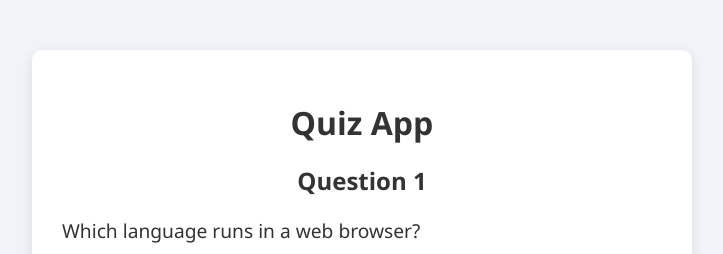
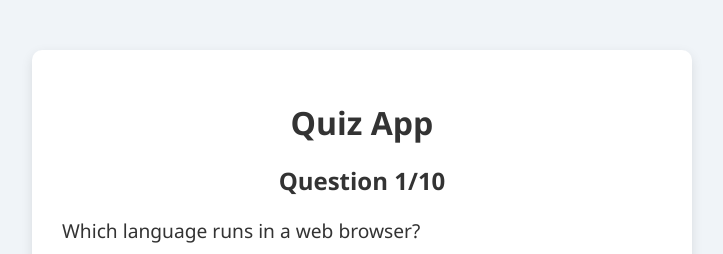
Before and after one commit to AdamAbdallah1/coding-quiz-app, a React (Vite) app: page / in a window 1280 px wide. Shown: the top 254 px of the page, without its empty margins (278-1001 px from the left). Built offline with nearby package versions, Linux system fonts and the light colour scheme.

Commit message:
Adding number of questions

```diff
--- a/src/assets/components/Quiz.jsx
+++ b/src/assets/components/Quiz.jsx
@@ -108,7 +108,7 @@ function Quiz() {
 
     return (
         <div>
-            <h2> Question {currentQuestion + 1}</h2>
+            <h2> Question {currentQuestion + 1}/{questionBank.length}</h2>
             <p className="question"> {questionBank[currentQuestion].question} </p>
 
             {questionBank[currentQuestion].options.map((option) => (
```
